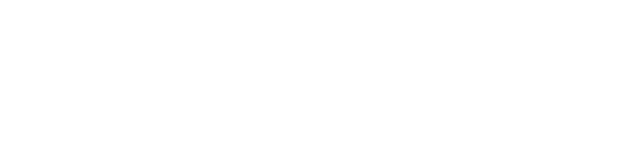
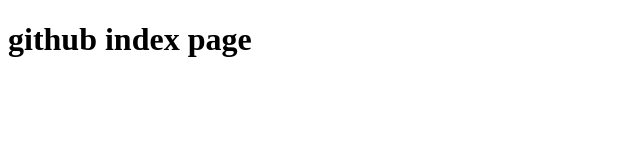
Before and after one commit to animesh6219/testpwa2, a plain HTML site: page index.html in a window 1280 px wide. Shown: the whole page, without its empty margins (0-640 px from the left). Drawn offline with Linux system fonts and the light colour scheme.

Commit message:
Update index.html

```diff
--- a/index.html
+++ b/index.html
@@ -16,7 +16,7 @@
 
  <body>
 
-
+ <h1>github index page</h1>
    <button class="add-button">Add to home screen</button>
 
   </body>
```
